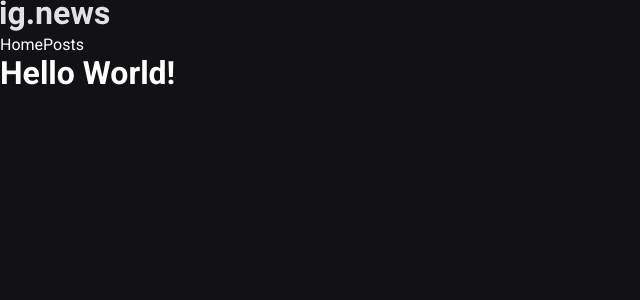
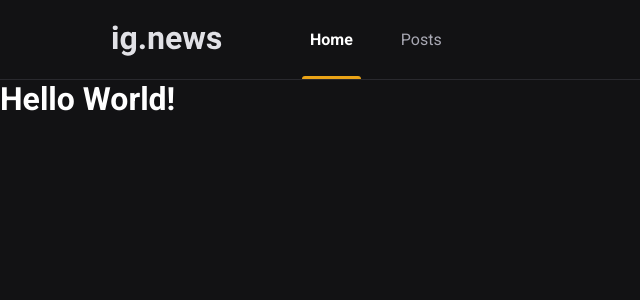
Before and after one commit to nikolaslopes/react-ignite-chapter-03-IGNEWS, a Next.js app: page / in a window 1280 px wide. Shown: the top 300 px of the page, without its empty margins (0-640 px from the left). Built offline with nearby package versions, Linux system fonts and the light colour scheme.

Commit message:
:sparkles: feat: header

```diff
--- a/src/components/Header/index.tsx
+++ b/src/components/Header/index.tsx
@@ -1,4 +1,3 @@
-import Image from 'next/image'
 import styles from './styles.module.scss'
 
 export function Header() {
@@ -8,7 +7,9 @@ export function Header() {
         <img src="/images/logo.svg" alt="ig.news" />
 
         <nav>
-          <a href="">Home</a>
+          <a href="" className={styles.active}>
+            Home
+          </a>
           <a href="">Posts</a>
         </nav>
       </div>
--- a/src/components/Header/styles.module.scss
+++ b/src/components/Header/styles.module.scss
@@ -1,5 +1,54 @@
 .headerContainer {
+  height: 5rem;
+  border-bottom: 1px solid var(--gray-800);
 }
 
 .headerContent {
+  max-width: 1120px;
+  height: 5rem;
+  margin: 0 auto;
+  padding: 0 2rem;
+
+  display: flex;
+  align-items: center;
+
+  nav {
+    margin-left: 5rem;
+    height: 5rem;
+
+    a {
+      display: inline-block;
+      position: relative;
+      padding: 0 0.5rem;
+      height: 5rem;
+      line-height: 5rem;
+      color: var(--gray-300);
+
+      transition: color 0.2s ease;
+
+      & + a {
+        margin-left: 2rem;
+      }
+
+      &:hover {
+        color: var(--white);
+      }
+
+      &.active {
+        color: var(--white);
+        font-weight: bold;
+      }
+
+      &.active::after {
+        content: '';
+        border-radius: 3px 3px 0 0;
+        width: 100%;
+        height: 3px;
+        position: absolute;
+        bottom: 1px;
+        left: 0;
+        background-color: var(--yellow-500);
+      }
+    }
+  }
 }
```
